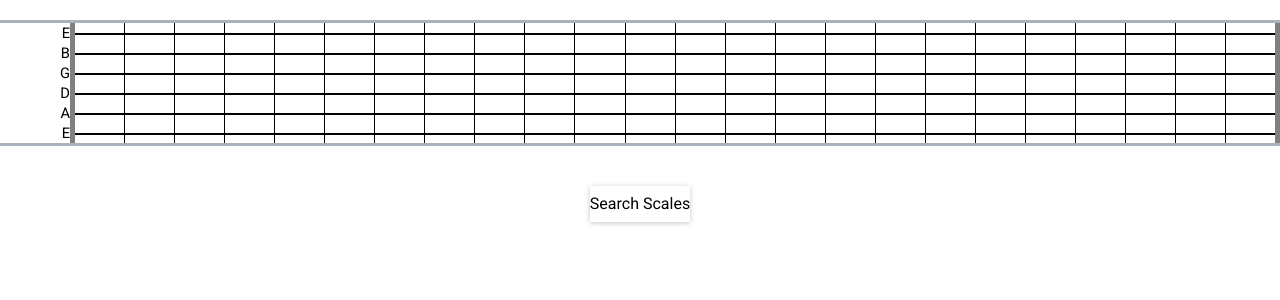
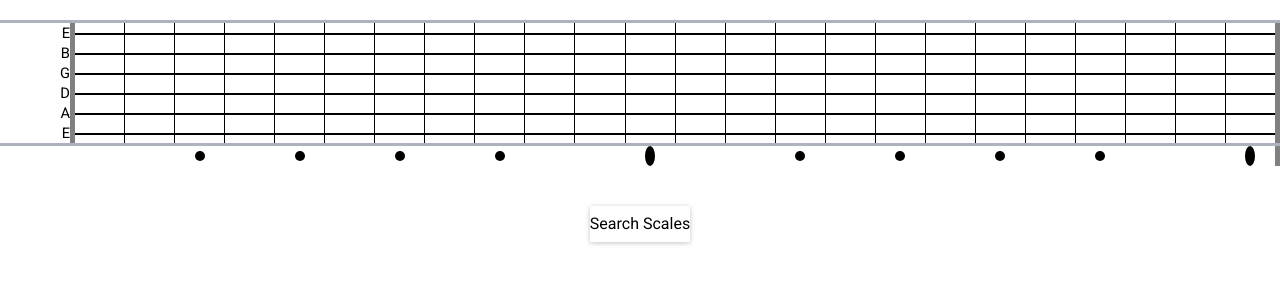
Before and after one commit to SboRI/GuitarBuddy, a React (Create React App) app: page / in a window 1280 px wide. Shown: the top 300 px of the page. Built offline with nearby package versions, Linux system fonts and the light colour scheme; what react-tap-event-plugin would draw is missing.

Commit message:
UI updates, fretboard markers

```diff
--- a/src/Components/ScaleChordFinderWrapper/NoteSelector/FretBoard/Fretboard.js
+++ b/src/Components/ScaleChordFinderWrapper/NoteSelector/FretBoard/Fretboard.js
@@ -1,15 +1,17 @@
 // @flow
 
 import React from 'react'
-import String from './String/String.js'
+
 import _ from 'lodash'
 // import fp from 'lodash/fp'
-// import {Notes} from '../../../../Scales/Notes.js'
-import type {Note}
-from '../../../../Scales/Notes.js'
-
+import {Notes} from '../../../../Scales/Notes.js'
+import type {Note} from '../../../../Scales/Notes.js'
 // Stylesheet
 import './Fretboard.css'
+
+// Components
+import String from './String/String.js'
+import Fretmarker from './Fretmarker/Fretmarker.js'
 
 type Props = {
     numFrets: number,
@@ -29,9 +31,17 @@ class Fretboard extends React.Component {
 
   render () {
     const tuningTopToBottom:Note[] = [...this.props.tuning].reverse()
+
+    const classNames = function (baseNote) {
+      return Notes.equalsStrict(baseNote, _.first(tuningTopToBottom))
+    ? 'String-first' : Notes.equalsStrict(baseNote, _.last(tuningTopToBottom))
+    ? 'String-last' : ''
+    }
+
     const strings = _.map(tuningTopToBottom, (baseNote, index) => {
       return <String
-        numFrets={this.props.numFrets + 1}
+        numFrets={this.props.numFrets}
+        classNames={classNames(baseNote)}
         tuning={baseNote}
         selectedNotes={this.props.selectedNotes}
         rootNote={this.props.rootNote}
@@ -45,6 +55,7 @@ class Fretboard extends React.Component {
 
     return <div className={'Fretboard'}>
       {strings}
+      <Fretmarker numFrets={this.props.numFrets}/>
     </div>
   }
 
--- /dev/null
+++ b/src/Components/ScaleChordFinderWrapper/NoteSelector/FretBoard/Fretmarker/Fretmarker.css
@@ -0,0 +1,55 @@
+.Fretmarker {
+    display: flex;
+    flex-flow: row;
+    width: 100vw;
+    min-width: 650px;
+    /*position: static;
+
+    display: table;
+    clear: both;*/
+}
+
+.Fretmark {
+    color: white;
+    position: relative;
+    flex-grow: 1;
+    /*min-width: 50px;*/
+    min-height: 20px;
+    width: 50px;
+    user-select: none;
+    border-style: none;
+    vertical-align: bottom;
+    display: flex;
+    align-items: center;
+    justify-content: center;
+    transition: 100ms ease-in-out
+}
+
+.Fretmark:first-child {
+    min-width: 70px;
+    border-right-style: solid;
+    border-right-color: transparent;
+    border-right-width: 5px;
+    text-align: right;
+    justify-content: flex-end;
+}
+
+.Fretmark:last-of-type {
+    border-right-style: solid;
+    border-right-color: grey;
+    border-right-width: 5px;
+}
+
+.singleFretmark>.fretDot {
+    min-width: 10px;
+    min-height: 10px;
+    border-radius: 50%;
+    background-color: black;
+}
+
+.doubleFretmark>.fretDot {
+    min-width: 10px;
+    min-height: 20px;
+    border-radius: 50%;
+    background-color: black;
+}
--- /dev/null
+++ b/src/Components/ScaleChordFinderWrapper/NoteSelector/FretBoard/Fretmarker/Fretmarker.js
@@ -0,0 +1,22 @@
+import React from 'react'
+import _ from 'lodash'
+
+// Stylesheet
+import './Fretmarker.css'
+
+export default function Fretmarker ({numFrets}: {numFrets: number}) {
+  const singleFretmarkPositions = [3, 5, 7, 9, 15, 17, 19, 21]
+  return <div className='Fretmarker'>
+    {_.times(numFrets + 1, (index) => <div
+      className={'Fretmark ' +
+        (_.includes(singleFretmarkPositions, index)
+          ? 'singleFretmark'
+          : index === 12 || index === 24
+          ? 'doubleFretmark'
+        : '')
+      }
+      key={index + 1}> <div className='fretDot'/></div>
+      )
+      }
+    </div>
+}
--- a/src/Components/ScaleChordFinderWrapper/NoteSelector/FretBoard/String/Fret/Fret.css
+++ b/src/Components/ScaleChordFinderWrapper/NoteSelector/FretBoard/String/Fret/Fret.css
@@ -57,7 +57,7 @@
     color: black;
 }
 
-.Fret:last-child {
+.Fret:last-of-type {
     border-right-style: solid;
     border-right-color: grey;
     border-right-width: 5px;
--- a/src/Components/ScaleChordFinderWrapper/NoteSelector/FretBoard/String/String.css
+++ b/src/Components/ScaleChordFinderWrapper/NoteSelector/FretBoard/String/String.css
@@ -9,13 +9,13 @@
     clear: both;*/
 }
 
-.String:first-child {
+.String-first {
     border-top-style: solid;
     border-top-color: #adb3bc;
     border-top-width: 3px;
 }
 
-.String:last-child {
+.String-last {
     border-bottom-style: solid;
     border-bottom-color: #adb3bc;
     border-bottom-width: 3px;
--- a/src/Components/ScaleChordFinderWrapper/NoteSelector/FretBoard/String/String.js
+++ b/src/Components/ScaleChordFinderWrapper/NoteSelector/FretBoard/String/String.js
@@ -10,6 +10,7 @@ import './String.css'
 
 type Props = {
     numFrets: number,
+    classNames: string,
     tuning: {
         noteValue: number,
         pitch: number
@@ -24,9 +25,9 @@ type Props = {
     showAllRootNotes: boolean
 }
 
-function String ({numFrets, tuning, selectedNotes, rootNote, onSelectNote, onSelectRoot, StringId, showAllRootNotes, showAllNotes}: Props) {
+function String ({numFrets, classNames, tuning, selectedNotes, rootNote, onSelectNote, onSelectRoot, StringId, showAllRootNotes, showAllNotes}: Props) {
   const notes = []
-  for (var i = 0; i < numFrets; i++) {
+  for (var i = 0; i <= numFrets; i++) {
     notes.push(Notes.transpose(i)(tuning))
   }
   const onClickFret = function (note, isSelected: boolean, isRoot: boolean) {
@@ -53,7 +54,7 @@ function String ({numFrets, tuning, selectedNotes, rootNote, onSelectNote, onSel
     return Notes.equalsValue(note, rootNote.note)
   }
 
-  return <div className={'String'} >
+  return <div className={'String ' + classNames} >
     {_.map(notes, (note) => (<Fret
       note={note}
       onClick={onClickFret}
```
Also changed, not shown: package.json (+5 -2 lines).
